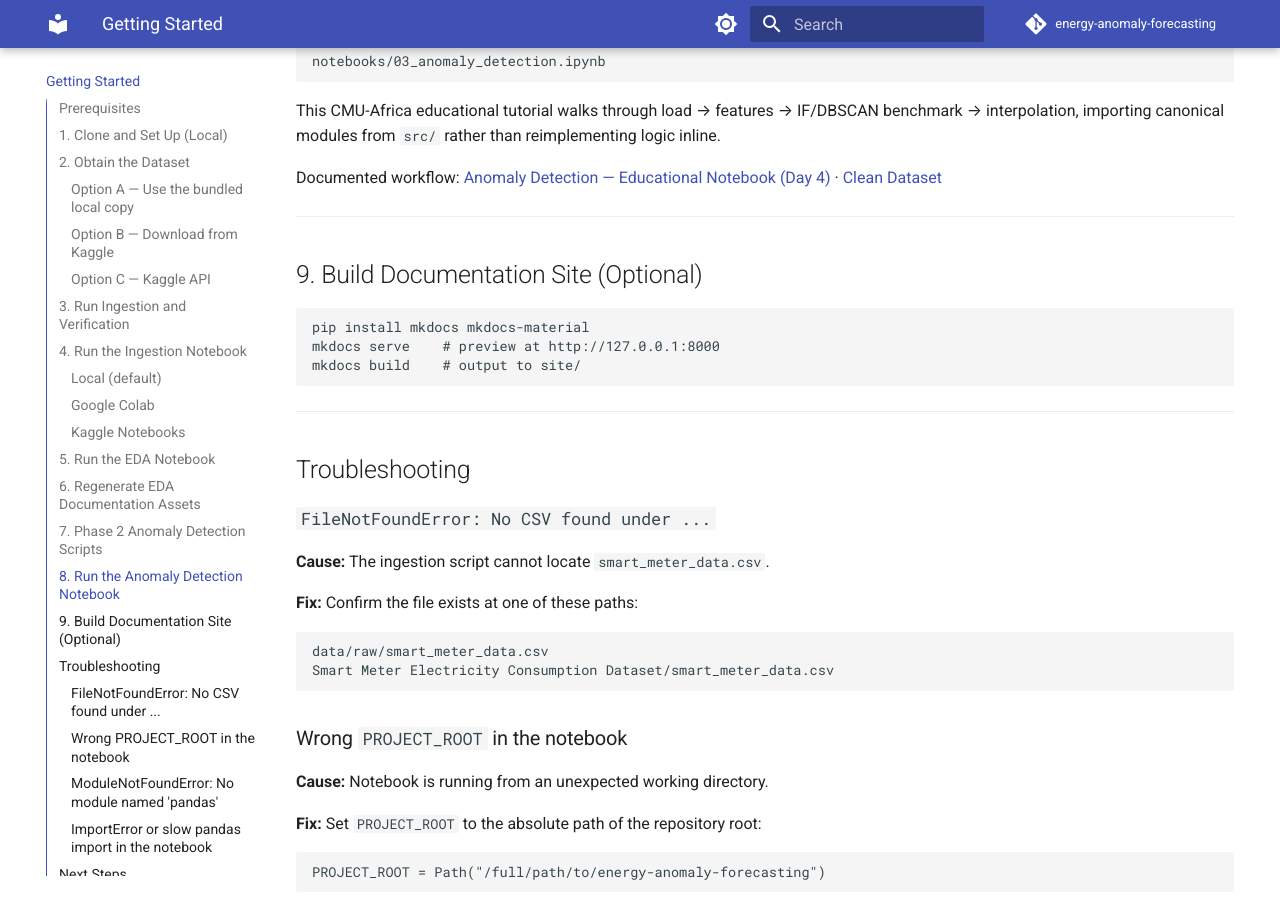
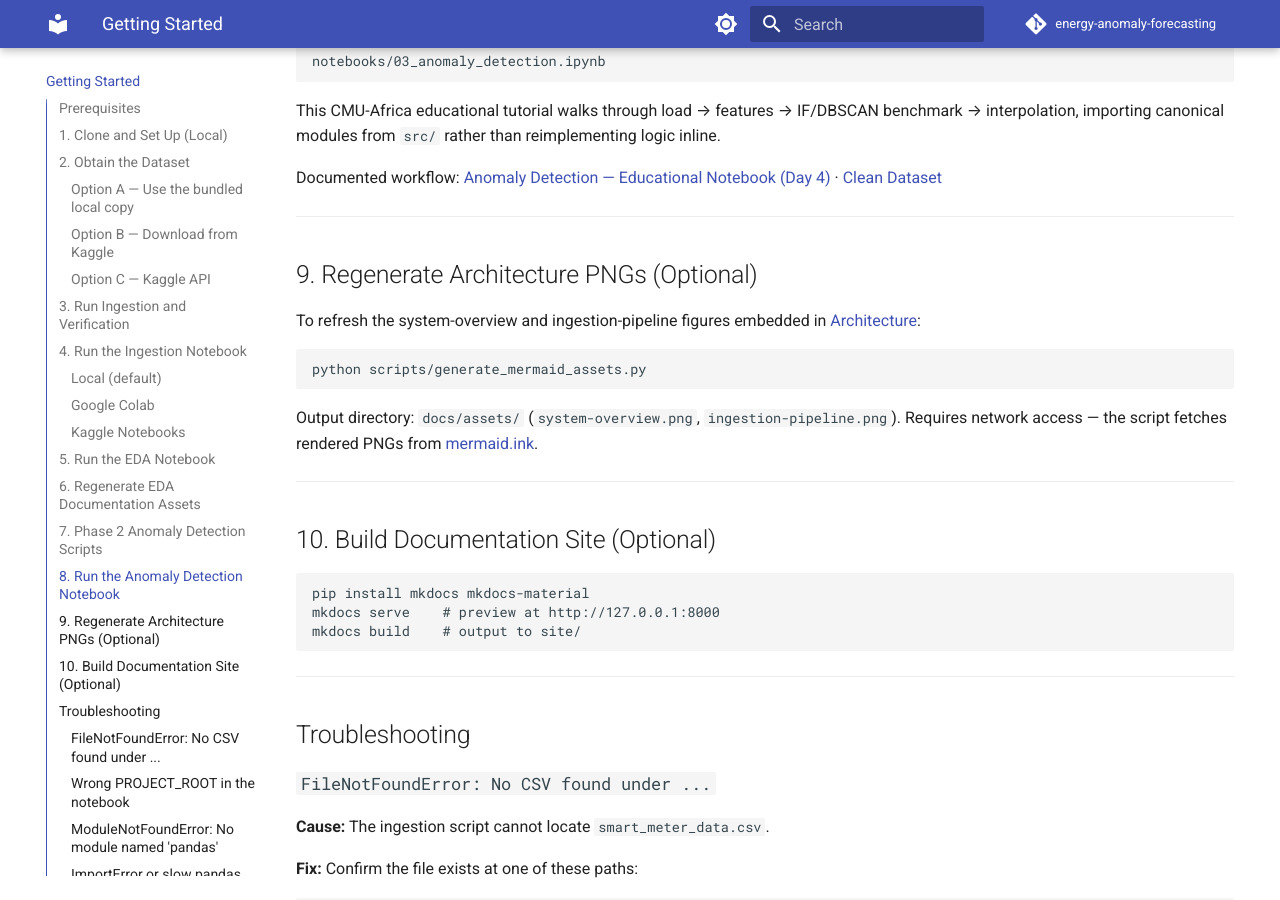
Before and after one commit to mj-weshh/energy-anomaly-forecasting, an MkDocs documentation site: the page built from docs/getting-started.md, in a window 1280 px wide and 900 px high, scrolled down 4247 px. Built offline with MkDocs 1.6.1 and Material for MkDocs 9.7.7, drawn with Linux system fonts in a browser that asks for light colours; comment, search, counter and statistics services are not loaded.

Commit message:
docs: document generate_mermaid_assets.py in README and architecture

````diff
--- a/docs/getting-started.md
+++ b/docs/getting-started.md
@@ -196,7 +196,19 @@ Documented workflow: [Anomaly Detection — Educational Notebook (Day 4)](anomal
 
 ---
 
-## 9. Build Documentation Site (Optional)
+## 9. Regenerate Architecture PNGs (Optional)
+
+To refresh the system-overview and ingestion-pipeline figures embedded in [Architecture](architecture.md):
+
+```bash
+python scripts/generate_mermaid_assets.py
+```
+
+Output directory: `docs/assets/` (`system-overview.png`, `ingestion-pipeline.png`). Requires network access — the script fetches rendered PNGs from [mermaid.ink](https://mermaid.ink).
+
+---
+
+## 10. Build Documentation Site (Optional)
 
 ```bash
 pip install mkdocs mkdocs-material
````
Also changed, not shown: docs/architecture.md (+11 -0 lines).
